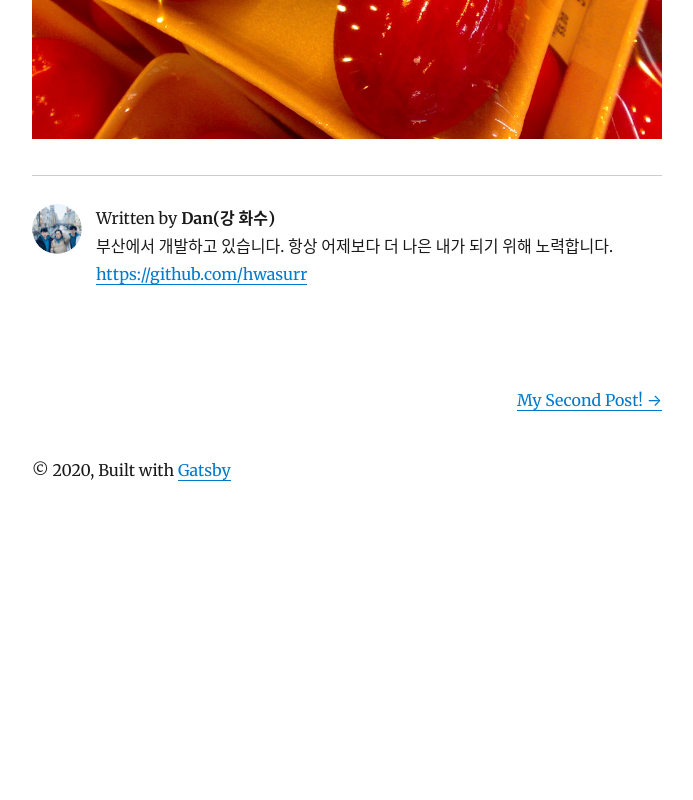
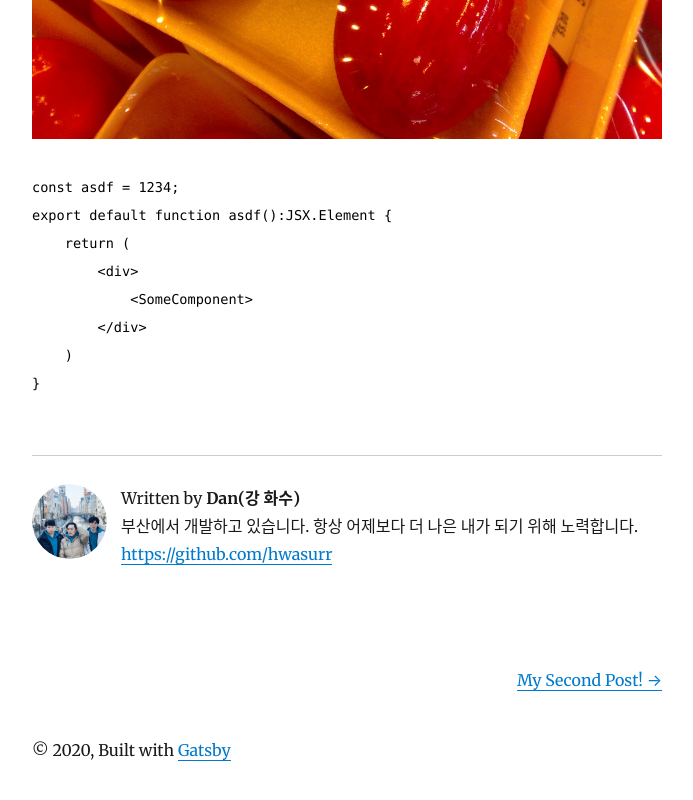
Before and after one commit to hwasurr/gatsby-blog, a Gatsby site: page /hello-world/ in a window 1280 px wide. Shown: the part 949-1749 px from the top of the page, without its empty margins (293-986 px from the left). Before the commit the page ends 1475 px from the top, so only its background shows below. Built offline with nearby package versions, Linux system fonts and the light colour scheme; Gatsby itself is replaced by a stand-in of ours; some packages are replaced by stand-ins of ours; code samples lack their colours.

Commit message:
some changes for deploying

````diff
--- a/content/blog/hello-world/index.md
+++ b/content/blog/hello-world/index.md
@@ -20,3 +20,14 @@ Oh, and here's a great quote from this Wikipedia on
 > firm-textured, round yolk that is bright orange-red in color.
 
 ![Chinese Salty Egg](./salty_egg.jpg)
+
+```tsx
+const asdf = 1234;
+export default function asdf():JSX.Element {
+    return (
+        <div>
+            <SomeComponent>
+        </div>
+    )
+}
+```
--- a/src/components/bio.tsx
+++ b/src/components/bio.tsx
@@ -16,7 +16,7 @@ const Bio = (): JSX.Element => {
     query BioQuery {
       avatar: file(absolutePath: { regex: "/profile-pic.png/" }) {
         childImageSharp {
-          fixed(width: 50, height: 50) {
+          fixed(width: 75, height: 75) {
             ...GatsbyImageSharpFixed
           }
         }
@@ -49,7 +49,8 @@ const Bio = (): JSX.Element => {
         style={{
           marginRight: rhythm(1 / 2),
           marginBottom: 0,
-          minWidth: 50,
+          minWidth: 75,
+          minHeight: 75,
           borderRadius: '100%',
         }}
         imgStyle={{
--- a/src/templates/blog-post.tsx
+++ b/src/templates/blog-post.tsx
@@ -51,6 +51,7 @@ const BlogPostTemplate = ({ data, pageContext, location }): JSX.Element => {
         <section dangerouslySetInnerHTML={{ __html: post.html }} />
         <hr
           style={{
+            marginTop: rhythm(2),
             marginBottom: rhythm(1),
           }}
         />
````
Also changed, not shown: package.json (+6 -5 lines), content/assets/starship.png, 3 other files.
